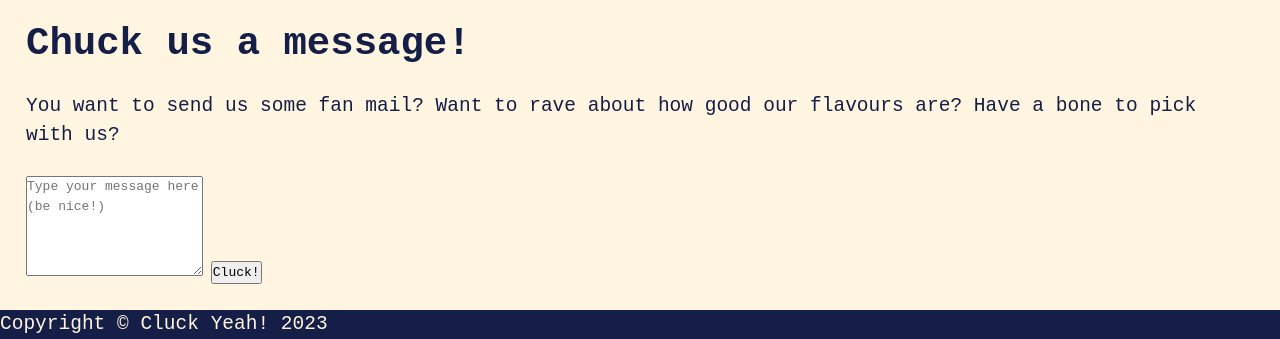
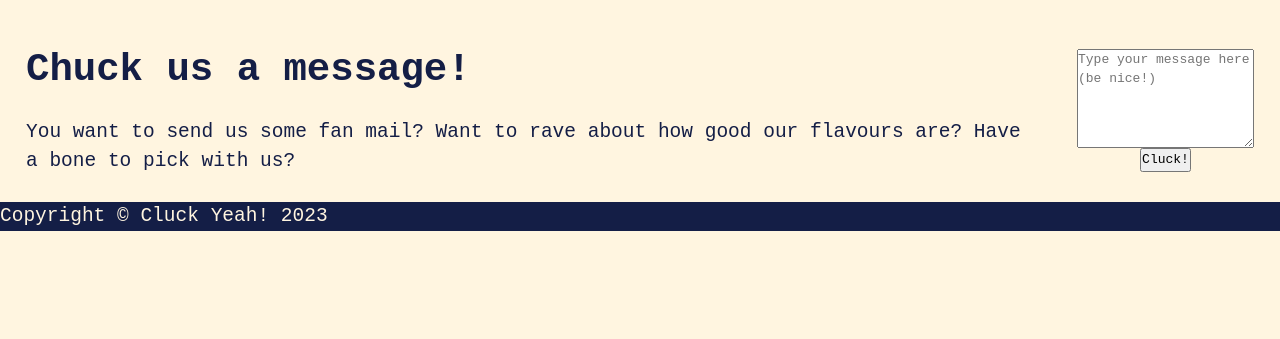
Before and after one commit to Datasapien/cluck-yeah-chicken-skewers, a plain HTML site: page index.html in a window 1280 px wide. Shown: the part 2534-2873 px from the top of the page. After the commit the page ends 2765 px from the top, so only its background shows below. Drawn offline with Linux system fonts and the light colour scheme.

Commit message:
Add form to contact section and some minor tweaks to CSS styling.

```diff
--- a/index.html
+++ b/index.html
@@ -108,8 +108,11 @@
     </div>
 
     <div id="contact">
-      <h2 class="section_text">Chuck us a message!</h2>
-      <p class="section_text">You want to send us some fan mail? Want to rave about how good our flavours are? Have a bone to pick with us?</p>
+      <div>
+        <h2 class="section_text">Chuck us a message!</h2>
+        <p class="section_text">You want to send us some fan mail? Want to rave about how good our flavours are? Have a bone to pick with us?</p>
+      </div>
+
       <form action="submit_message.php" method="post">
         <textarea id="message" name="message" rows="5" placeholder="Type your message here (be nice!)"></textarea>
         <button type="submit">Cluck!</button>
--- a/style.css
+++ b/style.css
@@ -217,6 +217,18 @@ h2 {
     font-size: 3rem;
 }
 
+#contact {
+    display: flex;
+    justify-content: space-between;
+}
+
+form {
+    flex: 1; /* Allow the form to grow and take up available space */
+    display: flex;
+    flex-direction: column;
+    align-items: center;
+}
+
 @media (min-width: 60em) { /* These features only kick in when the screen size has a minimum width of 60em, otherwise maintains default grid behaviour */
     .card.featured { /*This creates a larger 'featured' tile that takes up 2x2 space in the grid to bring attention to it */
         grid-row: span 2;
```
